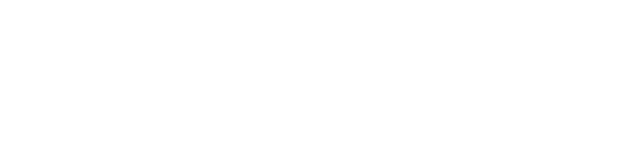
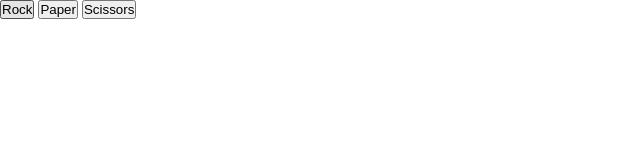
Before and after one commit to geekyabhi6387/odin-rps, a plain HTML site: page index.html in a window 1280 px wide. Shown: the whole page, without its empty margins (0-640 px from the left). Drawn offline with Linux system fonts and the light colour scheme.

Commit message:
Add style sheet and button event listener

```diff
--- a/index.html
+++ b/index.html
@@ -5,8 +5,19 @@
     <meta name="viewport" content="width=device-width, initial-scale=1.0">
     <title>Document</title>
     <script src="./script.js" defer></script>
+    <link rel="stylesheet" href="./styles.css">
 </head>
 <body>
-
+    <div class="container">
+        <button class="options-buttons" id="rock-button">
+            Rock
+        </button>
+        <button class="options-buttons" id="paper-button">
+            Paper
+        </button>
+        <button class="options-buttons" id="scissors-button">
+            Scissors
+        </button>
+    </div>
 </body>
 </html>
--- a/script.js
+++ b/script.js
@@ -36,6 +36,16 @@ let playRound = function(humanChoice, computerChoice) {
     }
 }
 
+document.addEventListener('DOMContentLoaded', (event) => {
+    const rockButton = document.getElementById('rock-button');
+    const paperButton = document.getElementById('paper-button');
+    const scissorsButton = document.getElementById('scissors-button');
+
+    rockButton.addEventListener('click', () => playRound('rock', getComputerChoice()))
+    paperButton.addEventListener('click', () => playRound('paper', getComputerChoice()))
+    scissorsButton.addEventListener('click', () => playRound('scissors', getComputerChoice()))
+});
+
 // let playGame = function() {
 //     for (let n = 0; n < 5; n++) {
 //         const humanSelection = getHumanChoice();
--- a/styles.css
+++ b/styles.css
@@ -0,0 +1,4 @@
+* {
+    margin: 0px;
+    padding: 0px;
+}
```
